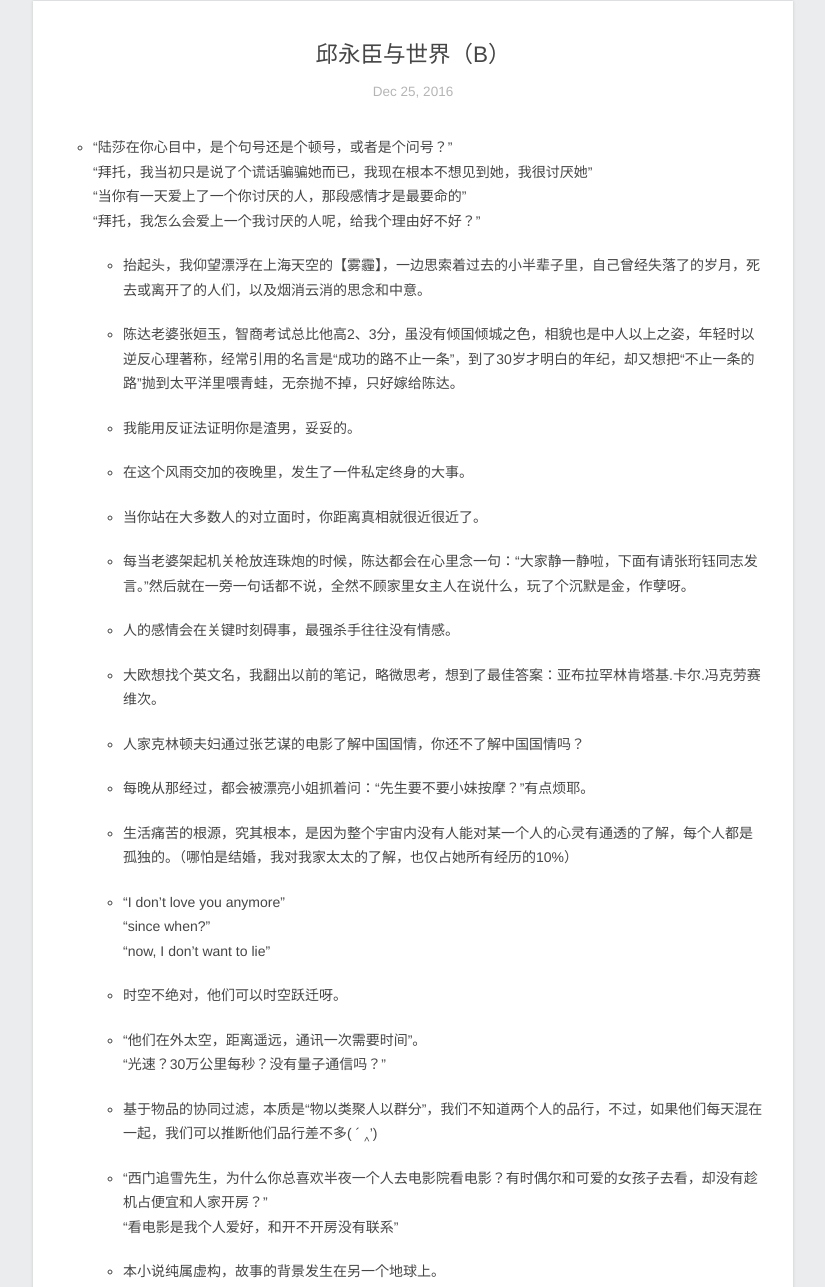
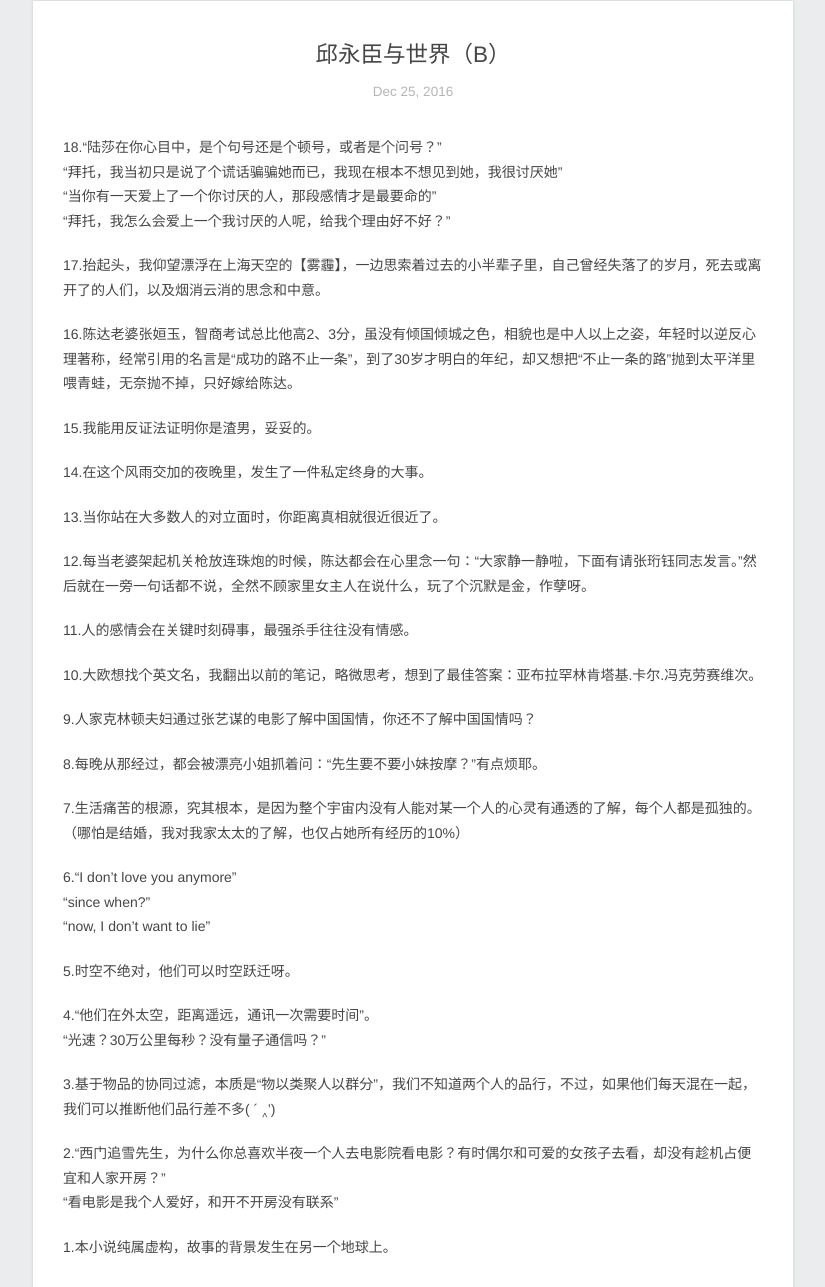
Before and after one commit to qiuyongchenx/qiuyongchenx.github.io, a plain HTML site: page 2016/12/25/worldB/index.html in a window 1280 px wide. Shown: the part 111-1398 px from the top of the page, without its empty margins (227-1052 px from the left). Drawn offline with nearby package versions, Linux system fonts and the light colour scheme; files whose address does not match are found by name.

Commit message:
Site updated: 2016-12-25 18:18:28

```diff
--- a/2016/12/25/worldB/index.html
+++ b/2016/12/25/worldB/index.html
@@ -10,28 +10,22 @@
   <meta name="HandheldFriendly" content="True" />
   <meta name="apple-mobile-web-app-capable" content="yes">
   <meta name="viewport" content="width=device-width, initial-scale=1, maximum-scale=1">
-  <meta name="description" content="“陆莎在你心目中，是个句号还是个顿号，或者是个问号？”“拜托，我当初只是说了个谎话骗骗她而已，我现在根本不想见到她，我很讨厌她”“当你有一天爱上了一个你讨厌的人，那段感情才是最要命的”“拜托，我怎么会爱上一个我讨厌的人呢，给我个理由好不好？”
-
-抬起头，我仰望漂浮在上海天空的【雾霾】，一边思索着过去的小半辈子里，自己曾经失落了的岁月，死去或离开了的人们，以及烟消云消的思念和中意。
-
-陈达老婆张姮">
+  <meta name="description" content="18.“陆莎在你心目中，是个句号还是个顿号，或者是个问号？”“拜托，我当初只是说了个谎话骗骗她而已，我现在根本不想见到她，我很讨厌她”“当你有一天爱上了一个你讨厌的人，那段感情才是最要命的”“拜托，我怎么会爱上一个我讨厌的人呢，给我个理由好不好？”
+17.抬起头，我仰望漂浮在上海天空的【雾霾】，一边思索着过去的小半辈子里，自己曾经失落了的岁月，死去或离开了的人们，以及烟消云消的思念和中意。
+16.">
 <meta property="og:type" content="article">
 <meta property="og:title" content="邱永臣与世界（B）">
 <meta property="og:url" content="http://www.qiuyongchen.top/2016/12/25/worldB/index.html">
 <meta property="og:site_name" content="邱永臣">
-<meta property="og:description" content="“陆莎在你心目中，是个句号还是个顿号，或者是个问号？”“拜托，我当初只是说了个谎话骗骗她而已，我现在根本不想见到她，我很讨厌她”“当你有一天爱上了一个你讨厌的人，那段感情才是最要命的”“拜托，我怎么会爱上一个我讨厌的人呢，给我个理由好不好？”
-
-抬起头，我仰望漂浮在上海天空的【雾霾】，一边思索着过去的小半辈子里，自己曾经失落了的岁月，死去或离开了的人们，以及烟消云消的思念和中意。
-
-陈达老婆张姮">
-<meta property="og:updated_time" content="2016-12-25T10:15:25.528Z">
+<meta property="og:description" content="18.“陆莎在你心目中，是个句号还是个顿号，或者是个问号？”“拜托，我当初只是说了个谎话骗骗她而已，我现在根本不想见到她，我很讨厌她”“当你有一天爱上了一个你讨厌的人，那段感情才是最要命的”“拜托，我怎么会爱上一个我讨厌的人呢，给我个理由好不好？”
+17.抬起头，我仰望漂浮在上海天空的【雾霾】，一边思索着过去的小半辈子里，自己曾经失落了的岁月，死去或离开了的人们，以及烟消云消的思念和中意。
+16.">
+<meta property="og:updated_time" content="2016-12-25T10:18:21.339Z">
 <meta name="twitter:card" content="summary">
 <meta name="twitter:title" content="邱永臣与世界（B）">
-<meta name="twitter:description" content="“陆莎在你心目中，是个句号还是个顿号，或者是个问号？”“拜托，我当初只是说了个谎话骗骗她而已，我现在根本不想见到她，我很讨厌她”“当你有一天爱上了一个你讨厌的人，那段感情才是最要命的”“拜托，我怎么会爱上一个我讨厌的人呢，给我个理由好不好？”
-
-抬起头，我仰望漂浮在上海天空的【雾霾】，一边思索着过去的小半辈子里，自己曾经失落了的岁月，死去或离开了的人们，以及烟消云消的思念和中意。
-
-陈达老婆张姮">
+<meta name="twitter:description" content="18.“陆莎在你心目中，是个句号还是个顿号，或者是个问号？”“拜托，我当初只是说了个谎话骗骗她而已，我现在根本不想见到她，我很讨厌她”“当你有一天爱上了一个你讨厌的人，那段感情才是最要命的”“拜托，我怎么会爱上一个我讨厌的人呢，给我个理由好不好？”
+17.抬起头，我仰望漂浮在上海天空的【雾霾】，一边思索着过去的小半辈子里，自己曾经失落了的岁月，死去或离开了的人们，以及烟消云消的思念和中意。
+16.">
 
 
     <link rel="icon" href="/favicon.png">
@@ -103,46 +97,24 @@
 	</time>
 	<section class="content">
   	<div class="article-entry" itemprop="articleBody">
-    	<ol>
-<li><p>“陆莎在你心目中，是个句号还是个顿号，或者是个问号？”<br>“拜托，我当初只是说了个谎话骗骗她而已，我现在根本不想见到她，我很讨厌她”<br>“当你有一天爱上了一个你讨厌的人，那段感情才是最要命的”<br>“拜托，我怎么会爱上一个我讨厌的人呢，给我个理由好不好？”</p>
-<ol>
-<li><p>抬起头，我仰望漂浮在上海天空的【雾霾】，一边思索着过去的小半辈子里，自己曾经失落了的岁月，死去或离开了的人们，以及烟消云消的思念和中意。</p>
-</li>
-<li><p>陈达老婆张姮玉，智商考试总比他高2、3分，虽没有倾国倾城之色，相貌也是中人以上之姿，年轻时以逆反心理著称，经常引用的名言是“成功的路不止一条”，到了30岁才明白的年纪，却又想把“不止一条的路”抛到太平洋里喂青蛙，无奈抛不掉，只好嫁给陈达。</p>
-</li>
-<li><p>我能用反证法证明你是渣男，妥妥的。</p>
-</li>
-<li><p>在这个风雨交加的夜晚里，发生了一件私定终身的大事。</p>
-</li>
-<li><p>当你站在大多数人的对立面时，你距离真相就很近很近了。</p>
-</li>
-<li><p>每当老婆架起机关枪放连珠炮的时候，陈达都会在心里念一句：“大家静一静啦，下面有请张珩钰同志发言。”然后就在一旁一句话都不说，全然不顾家里女主人在说什么，玩了个沉默是金，作孽呀。</p>
-</li>
-<li><p>人的感情会在关键时刻碍事，最强杀手往往没有情感。</p>
-</li>
-<li><p>大欧想找个英文名，我翻出以前的笔记，略微思考，想到了最佳答案：亚布拉罕林肯塔基.卡尔.冯克劳赛维次。</p>
-</li>
-<li><p>人家克林顿夫妇通过张艺谋的电影了解中国国情，你还不了解中国国情吗？</p>
-</li>
-<li><p>每晚从那经过，都会被漂亮小姐抓着问：“先生要不要小妹按摩？”有点烦耶。</p>
-</li>
-<li><p>生活痛苦的根源，究其根本，是因为整个宇宙内没有人能对某一个人的心灵有通透的了解，每个人都是孤独的。（哪怕是结婚，我对我家太太的了解，也仅占她所有经历的10%）</p>
-</li>
-<li><p>“I don’t love you anymore”<br>“since when?”<br>“now, I don’t want to lie”</p>
-</li>
-<li><p>时空不绝对，他们可以时空跃迁呀。</p>
-</li>
-<li><p>“他们在外太空，距离遥远，通讯一次需要时间”。<br>“光速？30万公里每秒？没有量子通信吗？”</p>
-</li>
-<li><p>基于物品的协同过滤，本质是“物以类聚人以群分”，我们不知道两个人的品行，不过，如果他们每天混在一起，我们可以推断他们品行差不多( ´ ‸’)</p>
-</li>
-<li><p>“西门追雪先生，为什么你总喜欢半夜一个人去电影院看电影？有时偶尔和可爱的女孩子去看，却没有趁机占便宜和人家开房？”<br>“看电影是我个人爱好，和开不开房没有联系”</p>
-</li>
-<li><p>本小说纯属虚构，故事的背景发生在另一个地球上。</p>
-</li>
-</ol>
-</li>
-</ol>
+    	<p>18.“陆莎在你心目中，是个句号还是个顿号，或者是个问号？”<br>“拜托，我当初只是说了个谎话骗骗她而已，我现在根本不想见到她，我很讨厌她”<br>“当你有一天爱上了一个你讨厌的人，那段感情才是最要命的”<br>“拜托，我怎么会爱上一个我讨厌的人呢，给我个理由好不好？”</p>
+<p>17.抬起头，我仰望漂浮在上海天空的【雾霾】，一边思索着过去的小半辈子里，自己曾经失落了的岁月，死去或离开了的人们，以及烟消云消的思念和中意。</p>
+<p>16.陈达老婆张姮玉，智商考试总比他高2、3分，虽没有倾国倾城之色，相貌也是中人以上之姿，年轻时以逆反心理著称，经常引用的名言是“成功的路不止一条”，到了30岁才明白的年纪，却又想把“不止一条的路”抛到太平洋里喂青蛙，无奈抛不掉，只好嫁给陈达。</p>
+<p>15.我能用反证法证明你是渣男，妥妥的。</p>
+<p>14.在这个风雨交加的夜晚里，发生了一件私定终身的大事。</p>
+<p>13.当你站在大多数人的对立面时，你距离真相就很近很近了。</p>
+<p>12.每当老婆架起机关枪放连珠炮的时候，陈达都会在心里念一句：“大家静一静啦，下面有请张珩钰同志发言。”然后就在一旁一句话都不说，全然不顾家里女主人在说什么，玩了个沉默是金，作孽呀。</p>
+<p>11.人的感情会在关键时刻碍事，最强杀手往往没有情感。</p>
+<p>10.大欧想找个英文名，我翻出以前的笔记，略微思考，想到了最佳答案：亚布拉罕林肯塔基.卡尔.冯克劳赛维次。</p>
+<p>9.人家克林顿夫妇通过张艺谋的电影了解中国国情，你还不了解中国国情吗？</p>
+<p>8.每晚从那经过，都会被漂亮小姐抓着问：“先生要不要小妹按摩？”有点烦耶。</p>
+<p>7.生活痛苦的根源，究其根本，是因为整个宇宙内没有人能对某一个人的心灵有通透的了解，每个人都是孤独的。（哪怕是结婚，我对我家太太的了解，也仅占她所有经历的10%）</p>
+<p>6.“I don’t love you anymore”<br>“since when?”<br>“now, I don’t want to lie”</p>
+<p>5.时空不绝对，他们可以时空跃迁呀。</p>
+<p>4.“他们在外太空，距离遥远，通讯一次需要时间”。<br>“光速？30万公里每秒？没有量子通信吗？”</p>
+<p>3.基于物品的协同过滤，本质是“物以类聚人以群分”，我们不知道两个人的品行，不过，如果他们每天混在一起，我们可以推断他们品行差不多( ´ ‸’)</p>
+<p>2.“西门追雪先生，为什么你总喜欢半夜一个人去电影院看电影？有时偶尔和可爱的女孩子去看，却没有趁机占便宜和人家开房？”<br>“看电影是我个人爱好，和开不开房没有联系”</p>
+<p>1.本小说纯属虚构，故事的背景发生在另一个地球上。</p>
 
   	</div>
 
```
Also changed, not shown: archives/2016/12/index.html (+18 -40 lines), archives/2016/index.html (+18 -40 lines), index.html (+18 -40 lines), tags/世界/index.html (+18 -40 lines).
